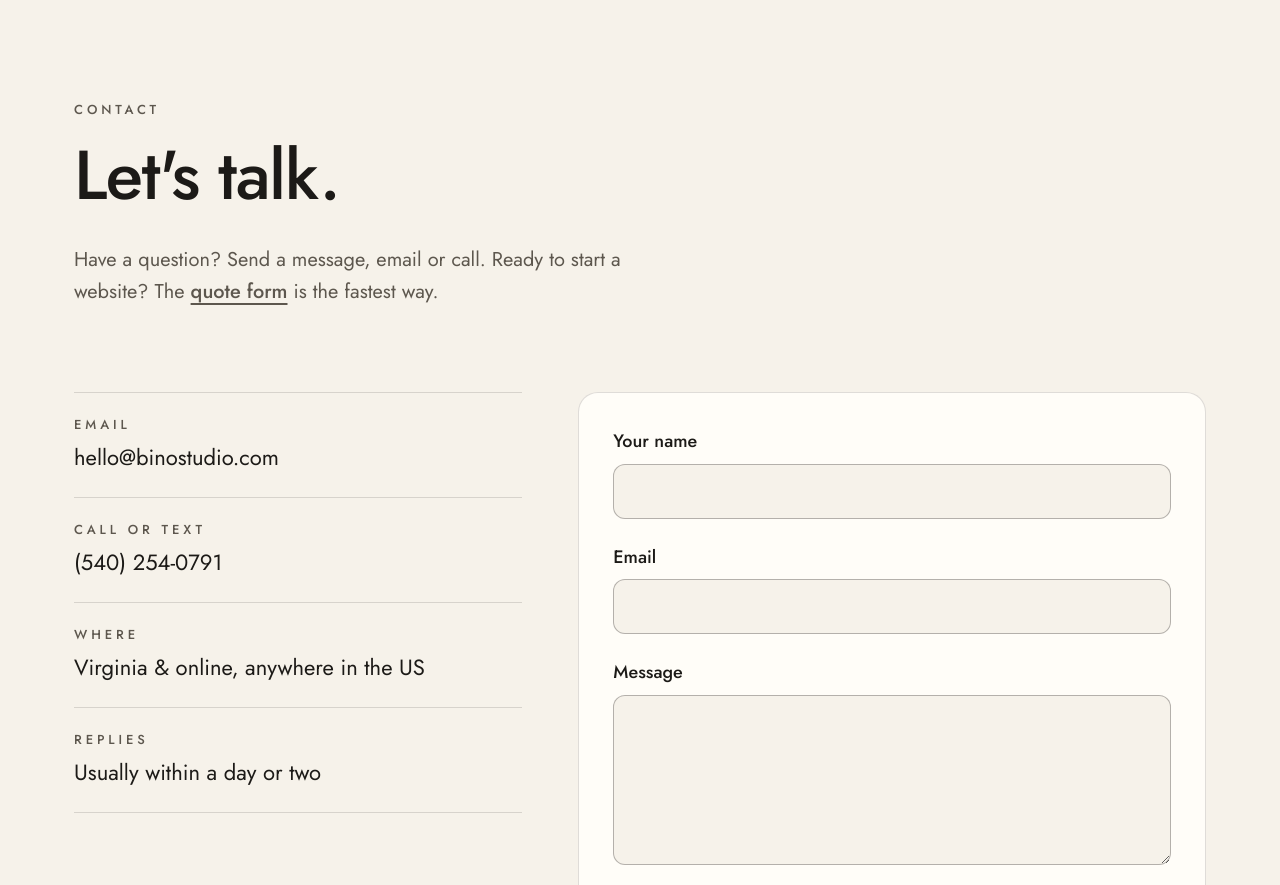
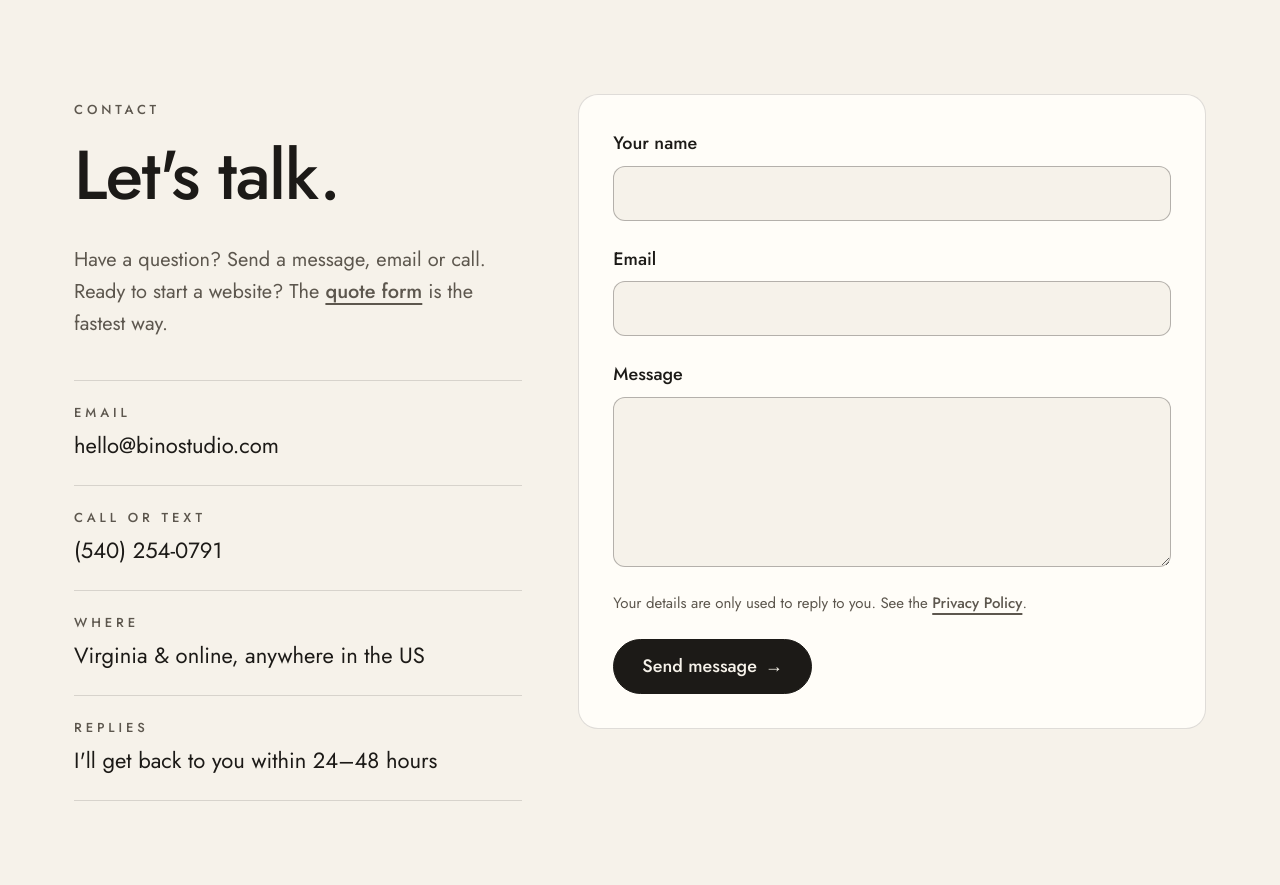
Before and after one commit to binowebstudio-26/bino-site, a plain HTML site: page contact.html in a window 1280 px wide. Shown: the part 67-952 px from the top of the page. Drawn offline with Linux system fonts and the light colour scheme; no server answers.

Commit message:
Contact layout, tighter quote header, reply time 24-48 hours

```diff
--- a/contact.html
+++ b/contact.html
@@ -58,21 +58,17 @@
 
 
 
-    <!-- ====== 1. INTRO ====== -->
-    <section class="page-header">
-      <div class="container">
-        <span class="label">Contact</span>
-        <h1>Let's talk.</h1>
-        <p>Have a question? Send a message, email or call. Ready to start a website? The <a href="start.html" class="text-link">quote form</a> is the fastest way.</p>
-      </div>
-    </section>
-
-
-    <!-- ====== 2. CONTACT DETAILS + SHORT FORM ====== -->
-    <section class="section form-section">
+    <!-- ====== INTRO + CONTACT DETAILS (left) + SHORT FORM (right) ====== -->
+    <section class="section form-section contact-section">
       <div class="container contact-grid">
 
-        <!-- Left: ways to reach bino. -->
+        <!-- Left: intro, then ways to reach bino. -->
+        <div class="contact-left">
+        <div class="contact-intro">
+          <span class="label">Contact</span>
+          <h1>Let's talk.</h1>
+          <p>Have a question? Send a message, email or call. Ready to start a website? The <a href="start.html" class="text-link">quote form</a> is the fastest way.</p>
+        </div>
         <div class="contact-details">
           <div class="contact-item">
             <span class="label">Email</span>
@@ -88,8 +84,9 @@
           </div>
           <div class="contact-item">
             <span class="label">Replies</span>
-            <p>Usually within a day or two</p>
+            <p>I'll get back to you within 24–48 hours</p>
           </div>
+        </div>
         </div>
 
         <!-- Right: the short contact form (works the same way as the project form) -->
--- a/css/components.css
+++ b/css/components.css
@@ -152,6 +152,11 @@ a:hover .arrow {
 .page-header.is-centered p {
   margin-left: auto;
   margin-right: auto;
+}
+
+/* Less space between the intro and the form (quote page) */
+.page-header.is-tight {
+  padding-bottom: 8px;
 }
 
 .page-header.is-centered .button-row {
@@ -674,6 +679,24 @@ a:hover .arrow {
   align-items: start;
 }
 
+/* Contact page: intro sits in the left column so the form lines up with it */
+.contact-section {
+  padding-top: 80px;
+}
+
+.contact-intro {
+  margin-bottom: 40px;
+}
+
+.contact-intro .label {
+  margin-bottom: 16px;
+}
+
+.contact-intro p {
+  color: var(--muted);
+  font-size: 20px;
+}
+
 .contact-details {
   display: flex;
   flex-direction: column;
```
Also changed, not shown: index.html (+1 -1 lines), services.html (+1 -1 lines), start.html (+2 -2 lines), sukkar.html (+1 -1 lines), thanks.html (+1 -1 lines), work.html (+1 -1 lines).
